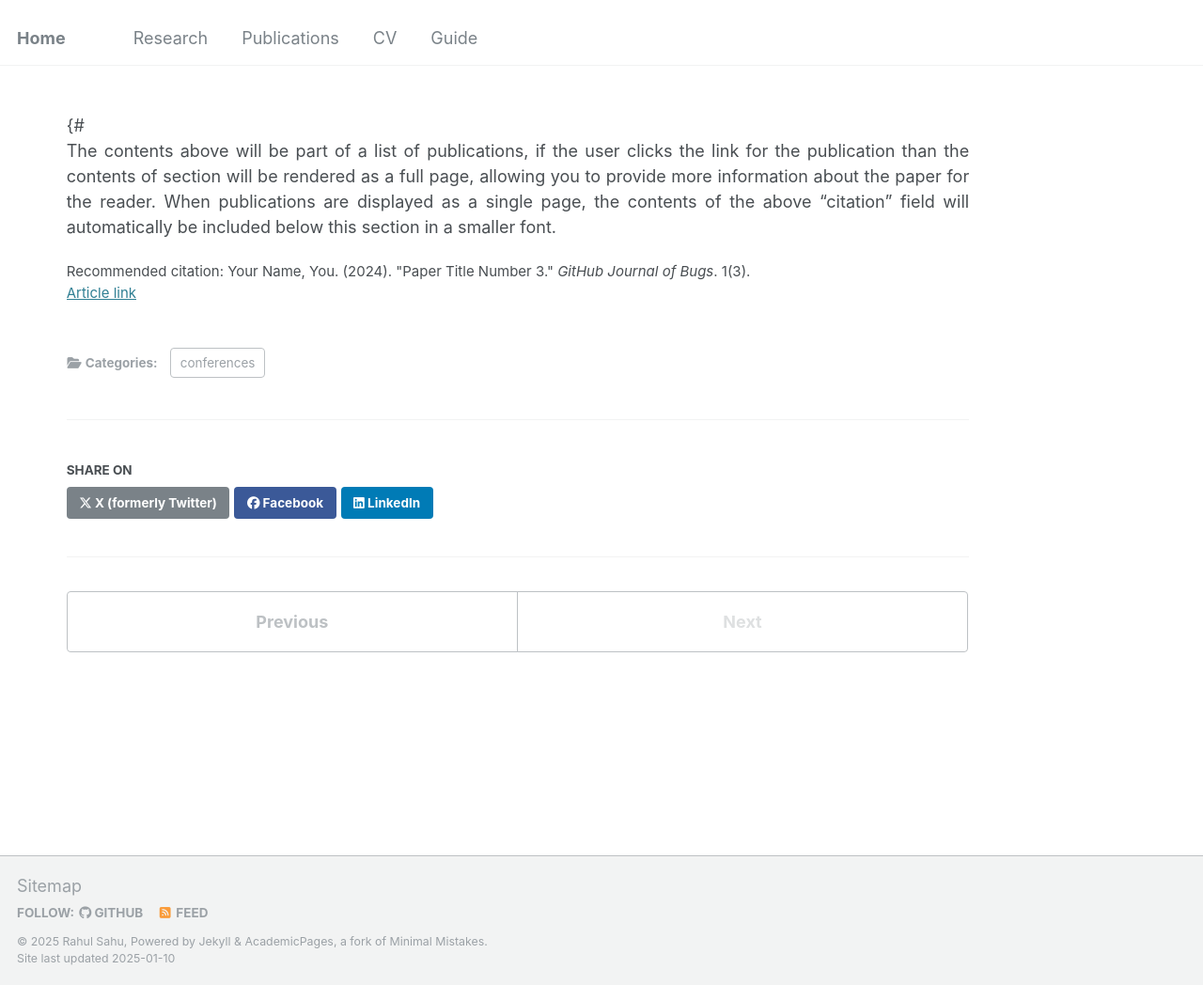
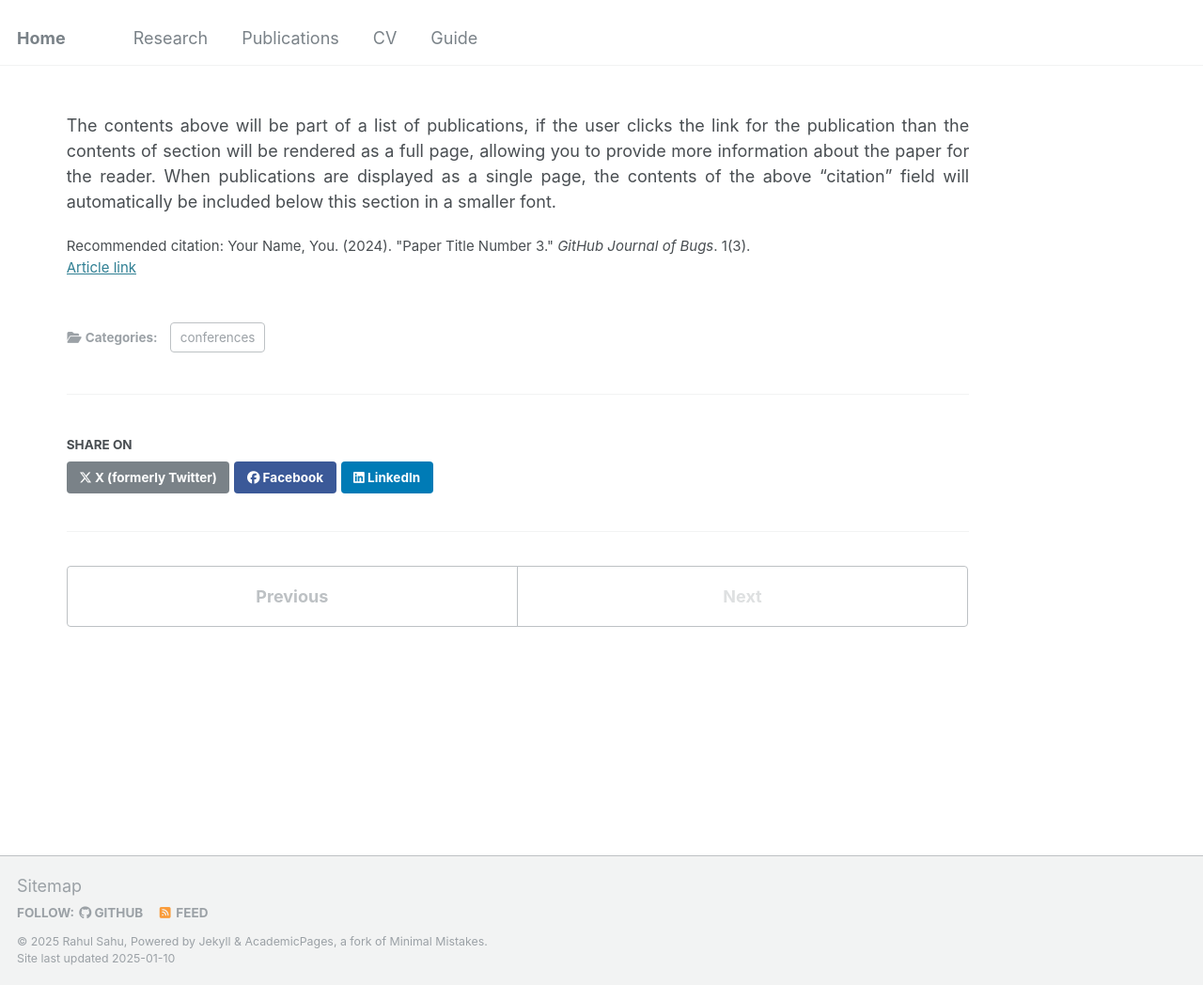
Before and after one commit to srahul21/srahul21.github.io, a Jekyll site: the page built from _publications/2024-02-17-paper-title-number-4.md, in a window 1280 px wide and 1048 px high. Shown: the whole window at 94% size. Built offline with Jekyll 4.4.1, drawn with Linux system fonts in a browser that asks for light colours.

Commit message:
Update publication.html

```diff
--- a/_layouts/publication.html
+++ b/_layouts/publication.html
@@ -39,10 +39,6 @@ layout: default
         {% if page.collection == 'teaching' %}
           <p> {{ page.type }}, <i>{{ page.venue }}</i>, {{ page.date | default: "1900-01-01" | date: "%Y" }} </p>
          {% endif %}
-        {# {% elsif page.venue and page.date %}
-          <p>Published in <i>{{ page.venue }}</i>, {{ page.date | default: "1900-01-01" | date: "%Y" }} </p>
-        {% elsif page.date %}
-          <p class="page__date"><strong><i class="fa fa-fw fa-calendar" aria-hidden="true"></i> {{ site.data.ui-text[site.locale].date_label | default: "Published:" }}</strong> <time datetime="{{ page.date | date_to_xmlschema }}">{{ page.date | default: "1900-01-01" | date: "%B %d, %Y" }}</time></p> #}
 
         </header>
       {% endunless %}
```
